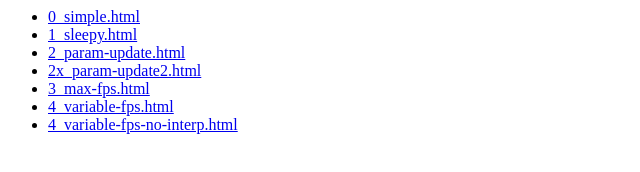
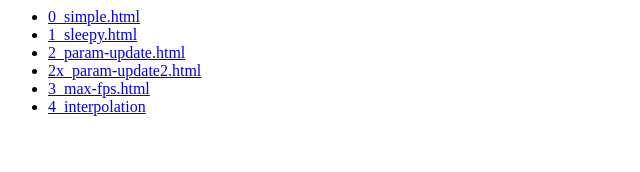
Before and after one commit to EdricY/Game-Loop-Samples, a plain HTML site: page index.html in a window 1280 px wide. Shown: the whole page, without its empty margins (0-640 px from the left). Drawn offline with Linux system fonts and the light colour scheme.

Commit message:
fixup! change sample 4 to interpolation use more constants and add checkbox 	renamed:    4_variable-fps.html -> 4_interpolation.html 	deleted:    4_variable-fps-no-interp.html

```diff
--- a/index.html
+++ b/index.html
@@ -15,10 +15,6 @@
         <a href="3_max-fps.html">3_max-fps.html</a>
     </li>
     <li>
-        <a href="4_variable-fps.html">4_variable-fps.html</a>
-    </li>
-
-    <li>
-        <a href="4_variable-fps-no-interp.html">4_variable-fps-no-interp.html</a>
+        <a href="4_interpolation.html">4_interpolation</a>
     </li>
 </ul>
```
